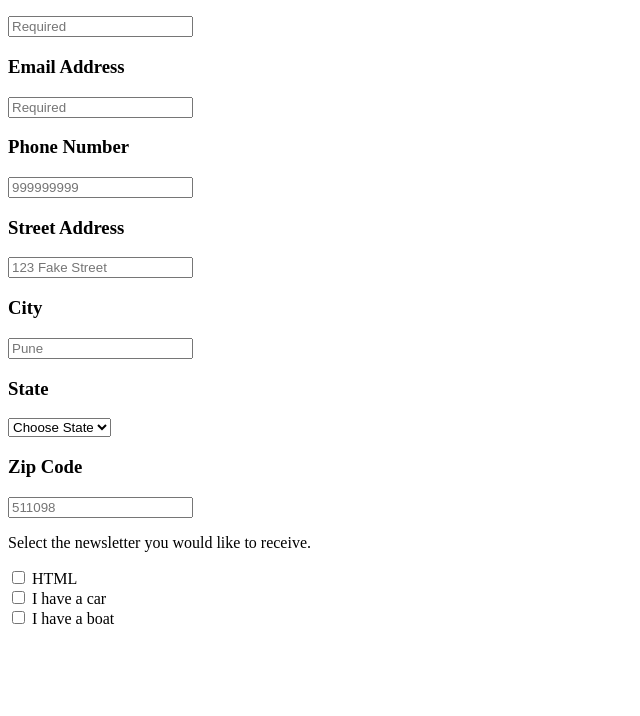
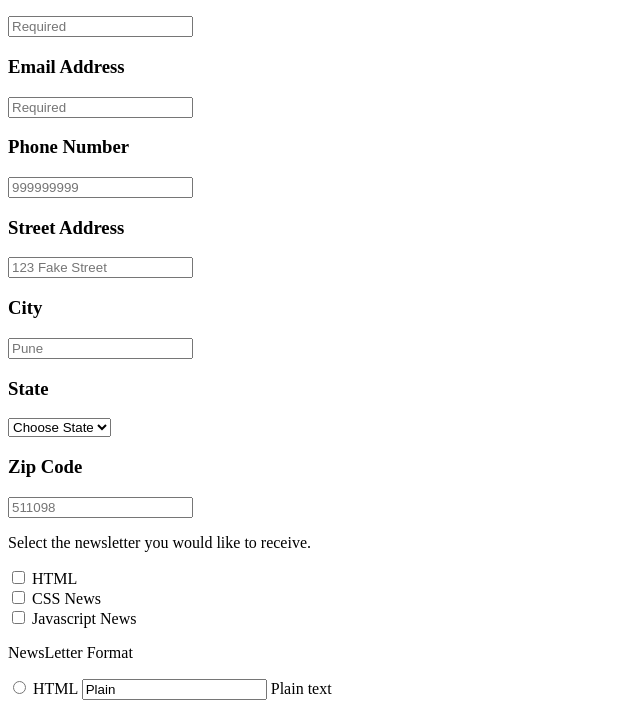
Before and after one commit to iamneo-production/adbbceadaafc305686815bbaaaabbcbbfefone, a plain HTML site: page public/index.html in a window 1280 px wide. Shown: the part 91-807 px from the top of the page, without its empty margins (0-640 px from the left). Drawn offline with Linux system fonts and the light colour scheme.

Commit message:
Backup Commit

```diff
--- a/public/index.html
+++ b/public/index.html
@@ -30,8 +30,14 @@
 <input type="checkbox" id="HTML" name="HTML" value="HTML">
 <label for="HTML"> HTML </label><br>
 <input type="checkbox" id="CSS News" name="CSS" value="CSS">
-<label for="vehicle2"> I have a car</label><br>
-<input type="checkbox" id="vehicle3" name="vehicle3" value="Boat">
-<label for="vehicle3"> I have a boat</label><br>
+<label for="CSS"> CSS News</label><br>
+<input type="checkbox" id="Javascript" name="Javascript" value="Javascript">
+<label for="Javascript"> Javascript News</label><br>
 
+<p>NewsLetter Format</p>
+
+<input type="radio" id="HTML" name="HTML" value="HTML">
+<label for="HTML"> HTML</label>
+<input type="Plain text" id="Plain" name="Plain" value="Plain">
+<label for="Plain"> Plain text</label>
 </form>
```
